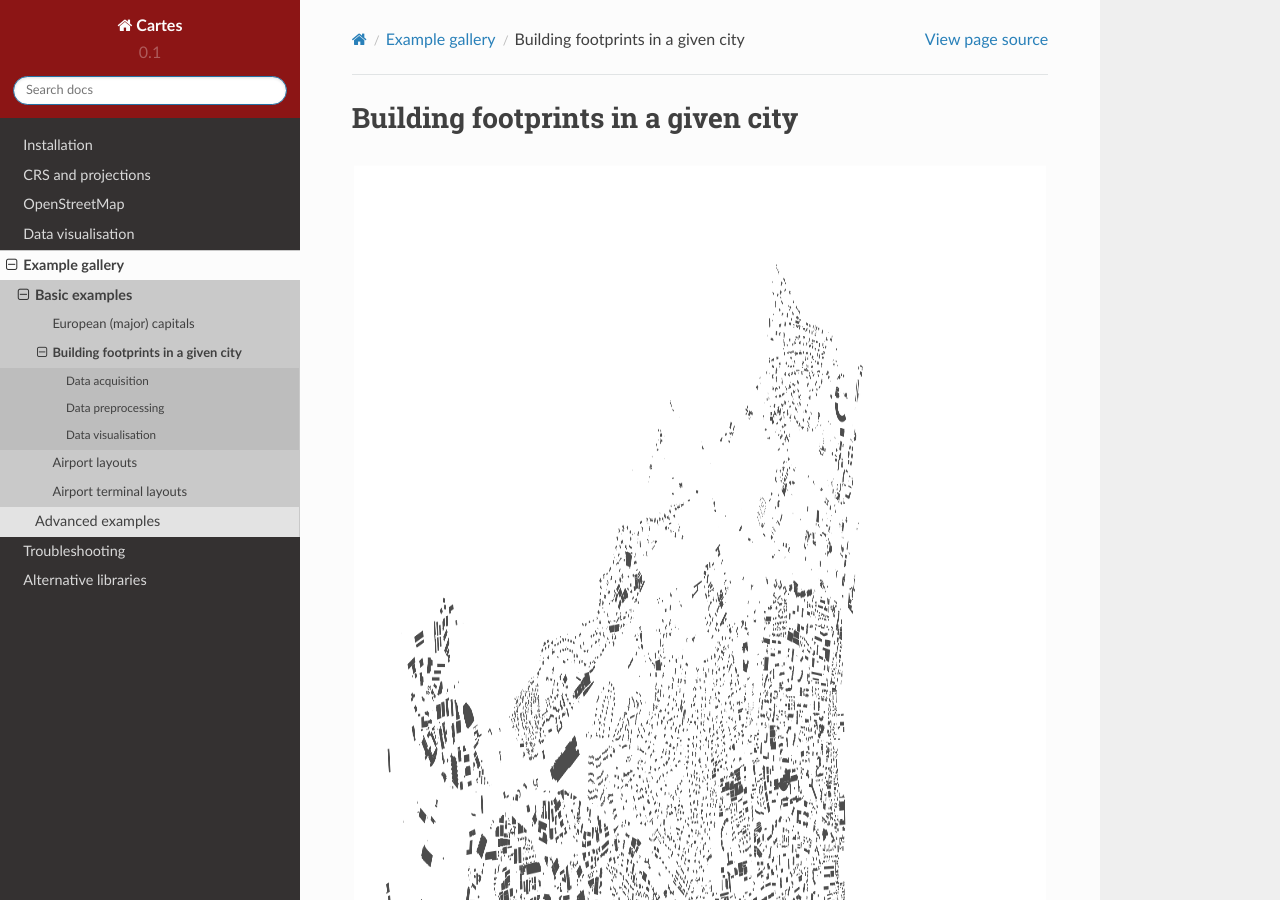
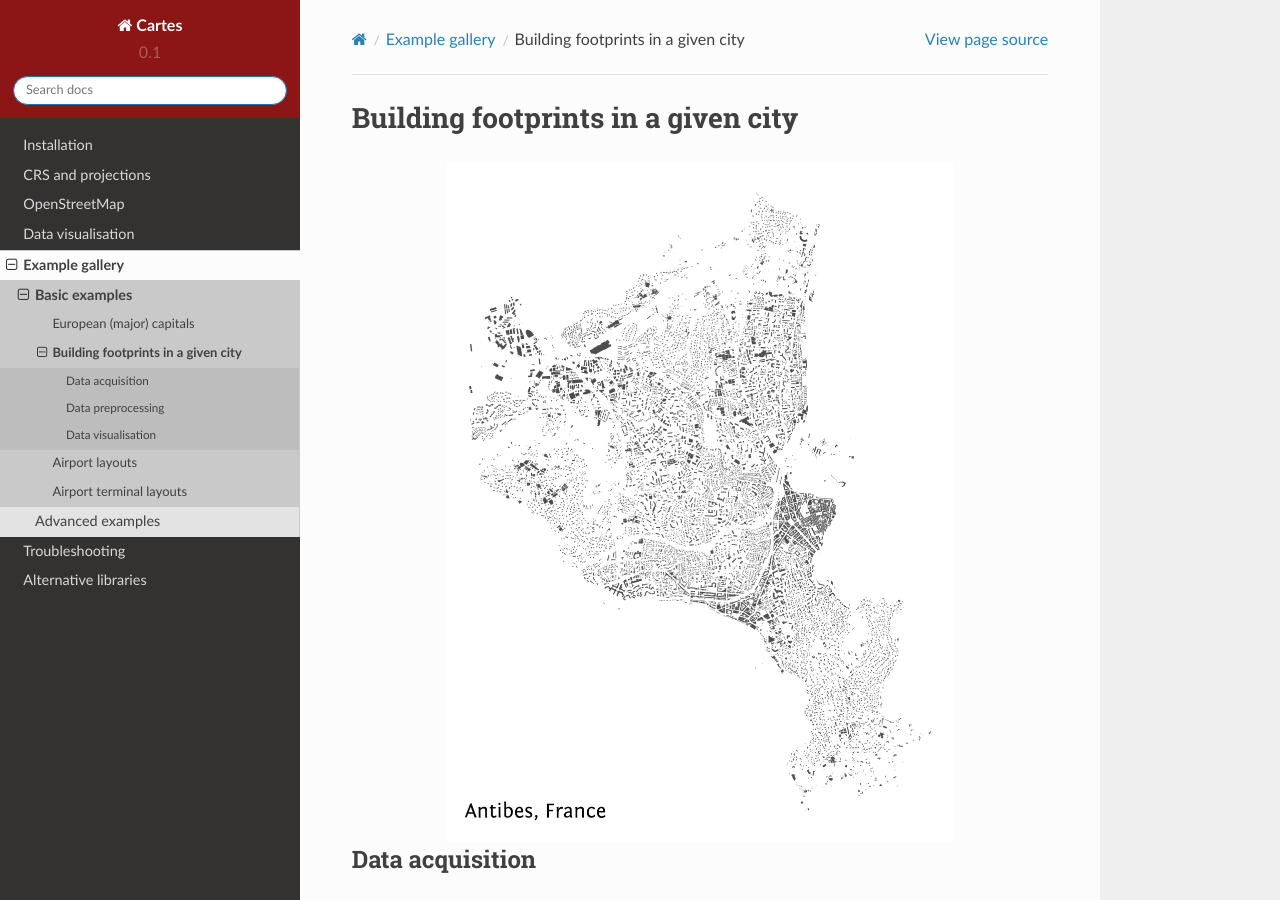
Before and after one commit to xoolive/cartes, a Sphinx documentation site: the page built from docs/source/gallery/footprint.rst, in a window 1280 px wide and 900 px high. Built offline with Sphinx 7.4.7 and the Read the Docs theme 2.0.0, drawn with Linux system fonts in a browser that asks for light colours; a script that is not in the unit is left out; comment, search, counter and statistics services are not loaded; the version number is read from the project's files by our own code.

Commit message:
theme adjustments

```diff
--- a/docs/source/_templates/layout.html
+++ b/docs/source/_templates/layout.html
@@ -1,10 +1,4 @@
-{% extends "!layout.html" %} {%- block linktags %} {{ super() }}
-<!-- Import Vega & Vega-Lite (does not have to be from CDN) -->
-<script src="https://cdn.jsdelivr.net/npm/vega@5"></script>
-<script src="https://cdn.jsdelivr.net/npm/vega-lite@5"></script>
-<!-- Import vega-embed -->
-<script src="https://cdn.jsdelivr.net/npm/vega-embed@6"></script>
-{% endblock %} {% block extrabody %}
+{% extends "!layout.html" %} {% block extrabody %}
 <!-- force the fonts to be put in cache in advance -->
 <div id="ubuntu">Ubuntu <b>bold</b></div>
 <div id="fontin">Fontin Sans <b>bold</b></div>
--- a/docs/source/conf.py
+++ b/docs/source/conf.py
@@ -59,9 +59,9 @@ html_static_path = ["_static"]
 
 def setup(app):
     # <!-- Import Vega & Vega-Lite -->
-    # app.add_js_file("https://cdn.jsdelivr.net/npm/vega@5")
-    # app.add_js_file("https://cdn.jsdelivr.net/npm/vega-embed@6")
-    # app.add_js_file("https://cdn.jsdelivr.net/npm/vega-lite@5")
+    app.add_js_file("https://cdn.jsdelivr.net/npm/vega@5")
+    app.add_js_file("https://cdn.jsdelivr.net/npm/vega-lite@5")
+    app.add_js_file("https://cdn.jsdelivr.net/npm/vega-embed@6")
 
     # <!-- Necessary to include jupyter widgets -->
     app.add_js_file(
--- a/docs/source/gallery/footprint.rst
+++ b/docs/source/gallery/footprint.rst
@@ -2,7 +2,7 @@ Building footprints in a given city
 ===================================
 
 .. image:: ../_static/gallery/antibes.png
-   :scale: 80%
+   :scale: 25%
    :alt: Antibes building footprint
    :align: center
 
```
